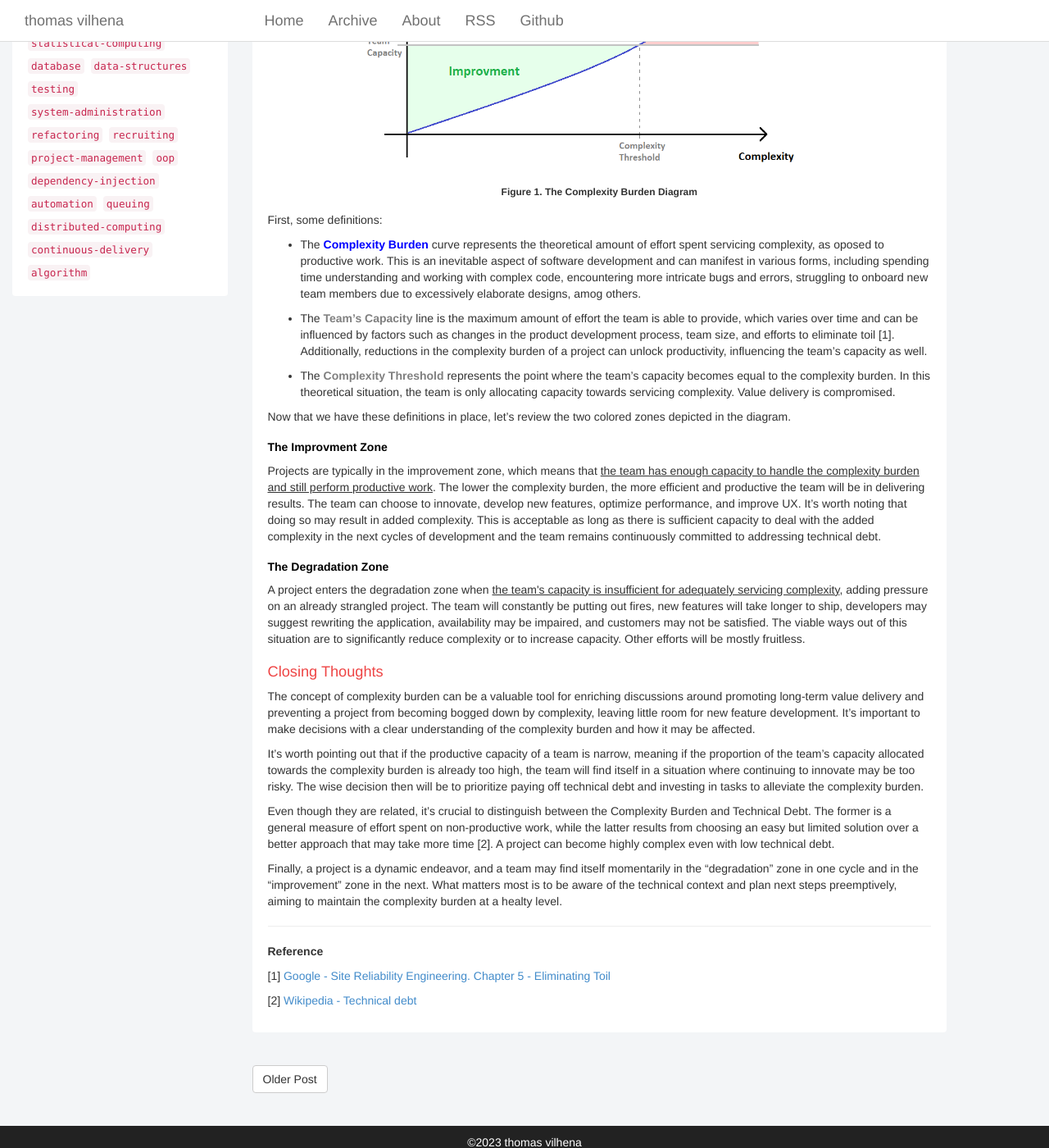
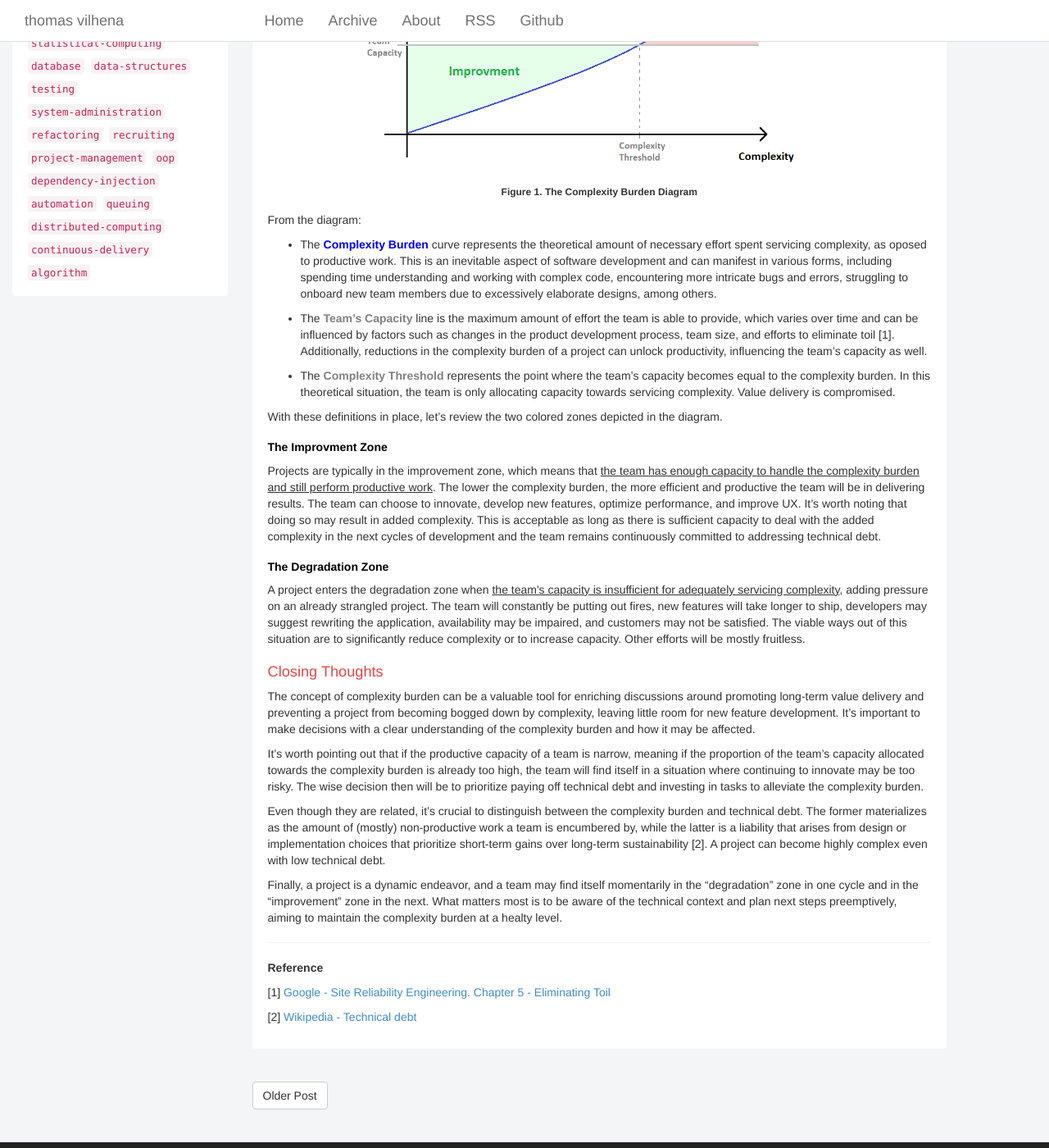
Before and after one commit to TCGV/blog, a Jekyll site: the page built from _posts/2023-04-10-the-burden-of-complexity.md, in a window 1280 px wide and 1400 px high, scrolled down 556 px. Shown: the whole window at 82% size. Built offline with Jekyll 4.4.1, drawn with Linux system fonts in a browser that asks for light colours.

Commit message:
Updating: 2023-04-10-the-burden-of-complexity.md

```diff
--- a/_posts/2023-04-10-the-burden-of-complexity.md
+++ b/_posts/2023-04-10-the-burden-of-complexity.md
@@ -18,15 +18,15 @@ So I propose the following qualitative diagram that regards complexity as an inh
   <br><label style="font-size: 12px;">Figure 1. The Complexity Burden Diagram</label>
 </p>
 
-First, some definitions:
+From the diagram:
 
-* The <b style="color:blue">Complexity Burden</b> curve represents the theoretical amount of effort spent servicing complexity, as oposed to productive work. This is an inevitable aspect of software development and can manifest in various forms, including spending time understanding and working with complex code, encountering more intricate bugs and errors, struggling to onboard new team members due to excessively elaborate designs, amog others.
+* The <b style="color:blue">Complexity Burden</b> curve represents the theoretical amount of necessary effort spent servicing complexity, as oposed to productive work. This is an inevitable aspect of software development and can manifest in various forms, including spending time understanding and working with complex code, encountering more intricate bugs and errors, struggling to onboard new team members due to excessively elaborate designs, among others.
 
 * The <b style="color:gray">Team's Capacity</b> line is the maximum amount of effort the team is able to provide, which varies over time and can be influenced by factors such as changes in the product development process, team size, and efforts to eliminate toil [1]. Additionally, reductions in the complexity burden of a project can unlock productivity, influencing the team's capacity as well.
 
 * The <b style="color:gray">Complexity Threshold</b> represents the point where the team's capacity becomes equal to the complexity burden. In this theoretical situation, the team is only allocating capacity towards servicing complexity. Value delivery is compromised.
 
-Now that we have these definitions in place, let's review the two colored zones depicted in the diagram.
+With these definitions in place, let's review the two colored zones depicted in the diagram.
 
 <h2>The Improvment Zone</h2>
 
@@ -43,7 +43,7 @@ The concept of complexity burden can be a valuable tool for enriching discussion
 
 It's worth pointing out that if the productive capacity of a team is narrow, meaning if the proportion of the team's capacity allocated towards the complexity burden is already too high, the team will find itself in a situation where continuing to innovate may be too risky. The wise decision then will be to prioritize paying off technical debt and investing in tasks to alleviate the complexity burden.
 
-Even though they are related, it's crucial to distinguish between the Complexity Burden and Technical Debt. The former is a general measure of effort spent on non-productive work, while the latter results from choosing an easy but limited solution over a better approach that may take more time [2]. A project can become highly complex even with low technical debt.
+Even though they are related, it's crucial to distinguish between the complexity burden and technical debt. The former materializes as the amount of (mostly) non-productive work a team is encumbered by, while the latter is a liability that arises from design or implementation choices that prioritize short-term gains over long-term sustainability [2]. A project can become highly complex even with low technical debt.
 
 Finally, a project is a dynamic endeavor, and a team may find itself momentarily in the "degradation" zone in one cycle and in the "improvement" zone in the next. What matters most is to be aware of the technical context and plan next steps preemptively, aiming to maintain the complexity burden at a healty level.
 
```
